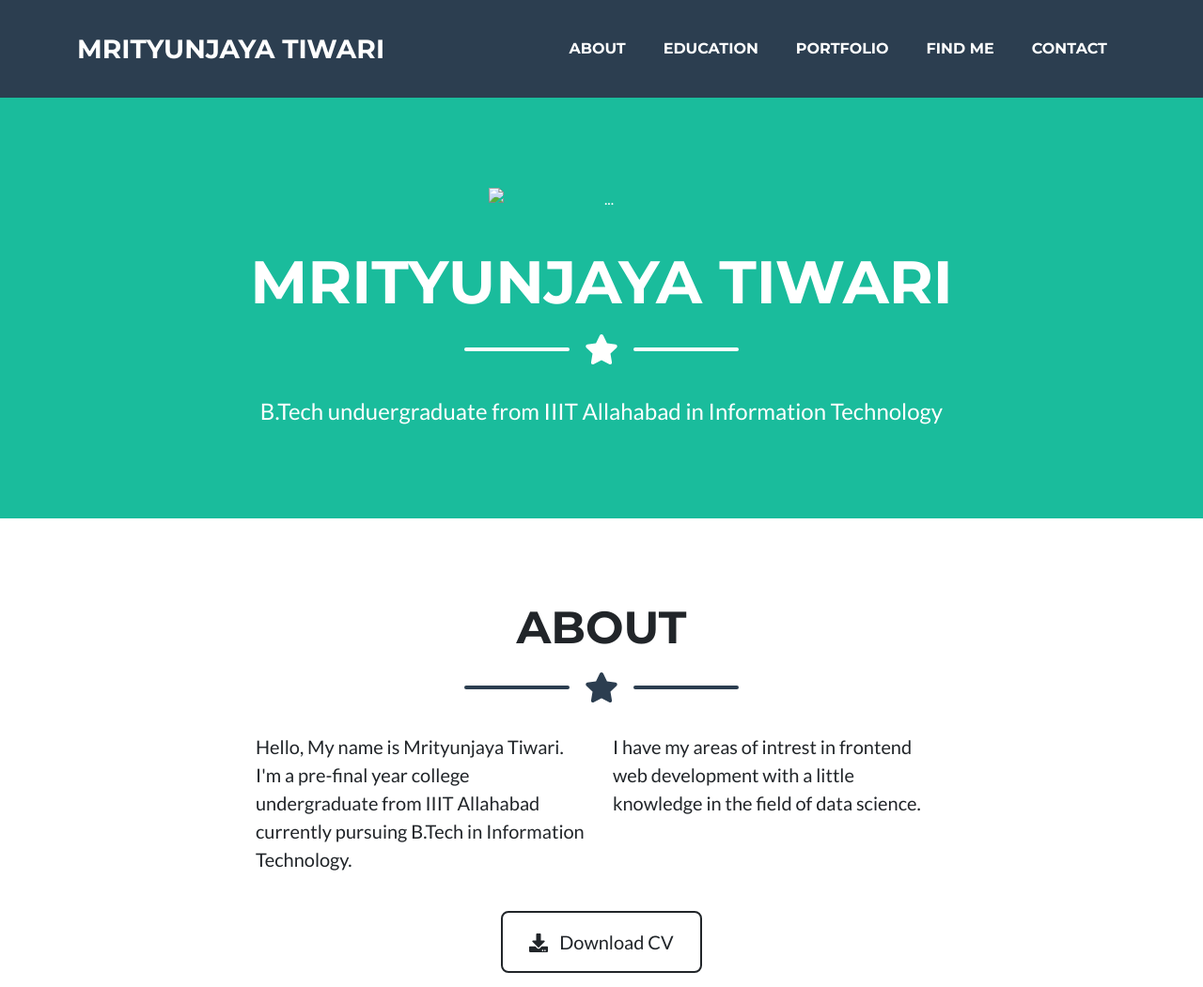
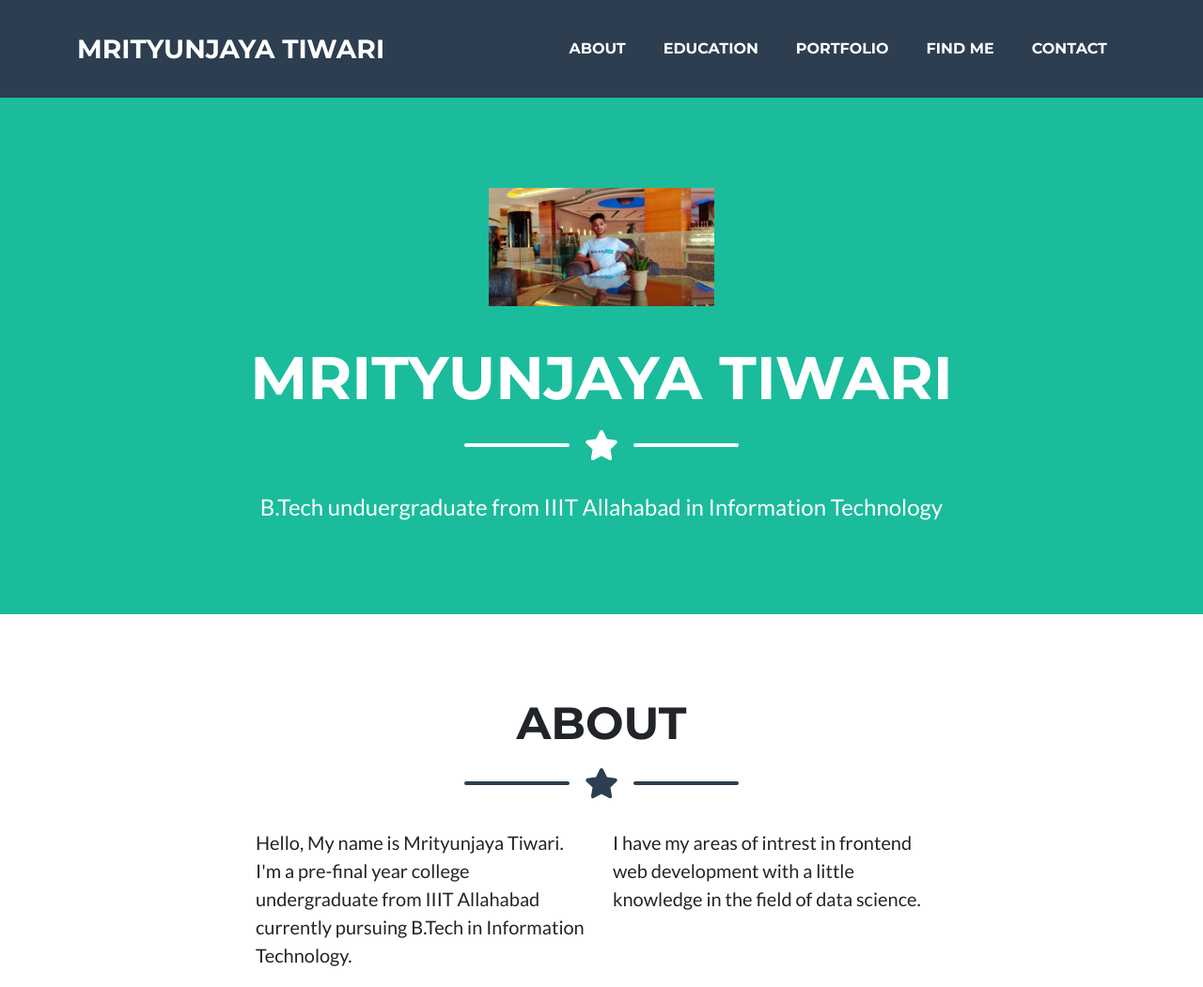
Before and after one commit to Error404m/raunakr, a plain HTML site: page index.html in a window 1280 px wide. Shown: the top 1051 px of the page at 94% size. Drawn offline with nearby package versions, Linux system fonts and the light colour scheme; files whose address does not match are found by name.

Commit message:
Update index.html

```diff
--- a/index.html
+++ b/index.html
@@ -44,7 +44,7 @@
         <header class="masthead bg-primary text-white text-center" id="top">
             <div class="container d-flex align-items-center flex-column">
                 <!-- Masthead Avatar Image-->
-                <img class="masthead-avatar mb-5" src="assets/jrb.jpg" alt="..." />
+                <img class="masthead-avatar mb-5" src="assets/img/jrb.jpg" alt="..." />
                 <!-- Masthead Heading-->
                 <h1 class="masthead-heading text-uppercase mb-0">Mrityunjaya Tiwari</h1>
                 <!-- Icon Divider-->
```
